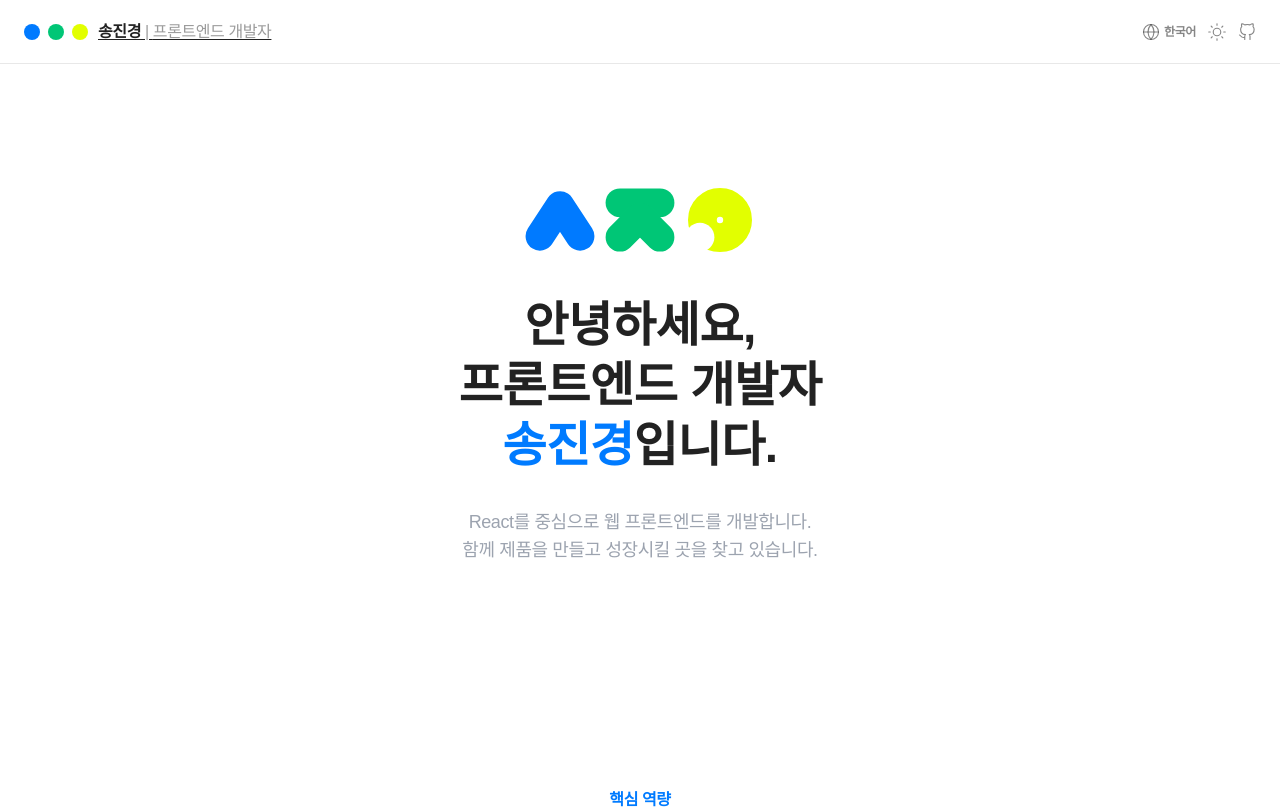
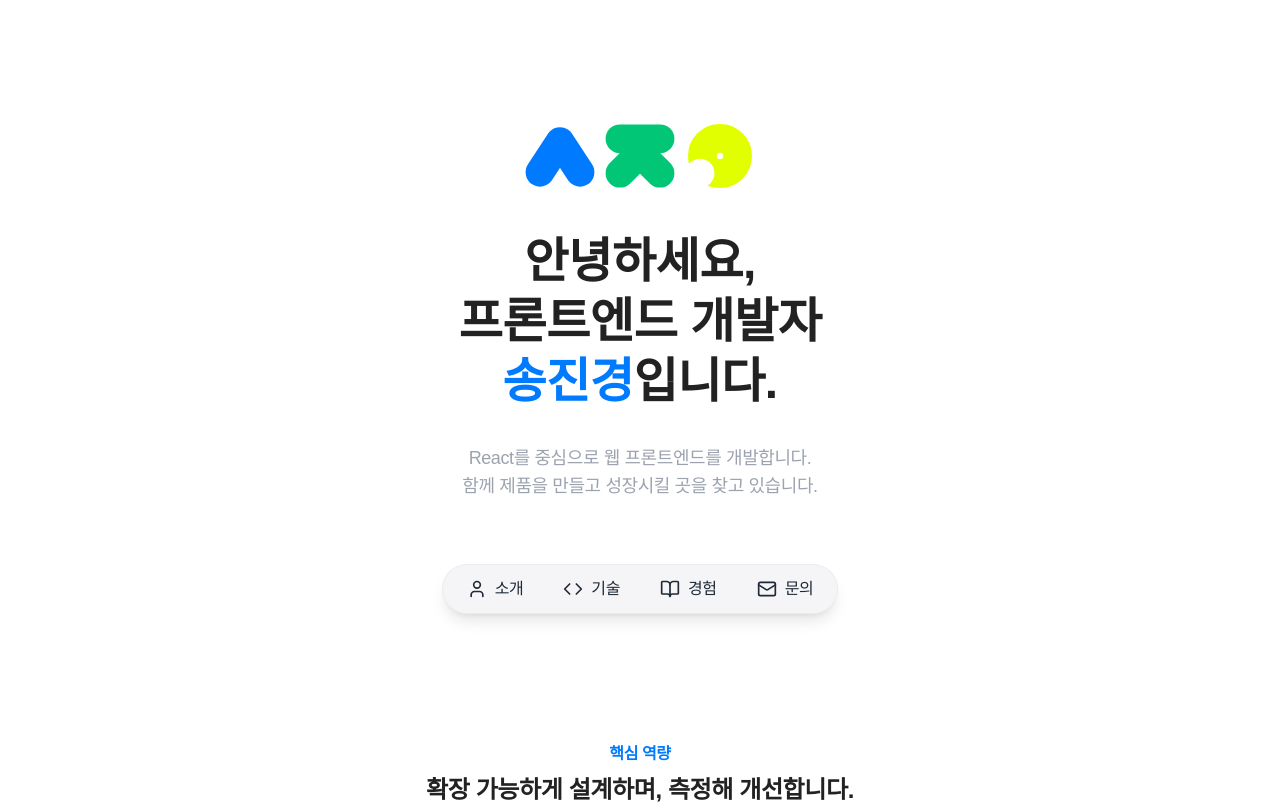
Before and after one commit to Jinacker/PortFolio, a Next.js app: page /new in a window 1280 px wide. Shown: the top 809 px of the page. Built offline with nearby package versions, Linux system fonts and the light colour scheme.

Commit message:
[FEAT] 헤더 수정

```diff
--- a/app/new/original.module.css
+++ b/app/new/original.module.css
@@ -109,6 +109,10 @@
   display: none;
 }
 
+.portfolioNav a {
+  text-decoration: none;
+}
+
 @media (min-width: 640px) {
   .page h1 {
     font-size: 2.25rem;
--- a/app/new/page.tsx
+++ b/app/new/page.tsx
@@ -1,9 +1,8 @@
 "use client"
 
 import { NextIntlClientProvider } from "next-intl"
+import { BookOpen, Code, Mail, User } from "lucide-react"
 
-import Header from "@/_components/Header"
-import SectionNav from "@/_components/SectionNav"
 import { SectionWatchProvider } from "@/_components/SectionWatcher"
 import BlogSection from "@/_sections/BlogSection"
 import EducationSection from "@/_sections/EducationSection"
@@ -16,13 +15,34 @@ import messages from "../../messages/ko.json"
 
 import styles from "./original.module.css"
 
+function ExistingPortfolioHeader() {
+  return (
+    <div className="w-full flex justify-center sticky top-6 z-50 -mt-20 pb-12">
+      <div className={`${styles.portfolioNav} bg-gray-200/40 backdrop-blur-md border border-gray-300/30 rounded-full shadow-lg px-6 py-3`}>
+        <div className="flex gap-8 md:gap-10 text-sm md:text-base font-medium">
+          <a href="#intro" className="text-gray-800 hover:text-gray-900 transition flex items-center gap-2 no-underline">
+            <User className="w-5 h-5" /> 소개
+          </a>
+          <a href="#skills" className="text-gray-800 hover:text-gray-900 transition flex items-center gap-2 no-underline">
+            <Code className="w-5 h-5" /> 기술
+          </a>
+          <a href="#experience" className="text-gray-800 hover:text-gray-900 transition flex items-center gap-2 no-underline">
+            <BookOpen className="w-5 h-5" /> 경험
+          </a>
+          <a href="#contact" className="text-gray-800 hover:text-gray-900 transition flex items-center gap-2 no-underline">
+            <Mail className="w-5 h-5" /> 문의
+          </a>
+        </div>
+      </div>
+    </div>
+  )
+}
+
 export default function NewPortfolioPage() {
   return (
     <NextIntlClientProvider locale="ko" messages={messages} timeZone="Asia/Seoul">
       <div className={styles.page}>
         <SectionWatchProvider>
-          <Header />
-          <SectionNav />
           <main
             className="
               w-full min-w-96 max-w-screen-lg min-h-screen mx-auto
@@ -31,12 +51,15 @@ export default function NewPortfolioPage() {
             "
           >
             <MainSection />
+            <ExistingPortfolioHeader />
             <IntroSection />
             <ExperienceSection />
             <ProjectSection />
             <BlogSection />
             <EducationSection />
-            <OutroSection />
+            <div id="contact" className="w-full">
+              <OutroSection />
+            </div>
           </main>
         </SectionWatchProvider>
       </div>
```
